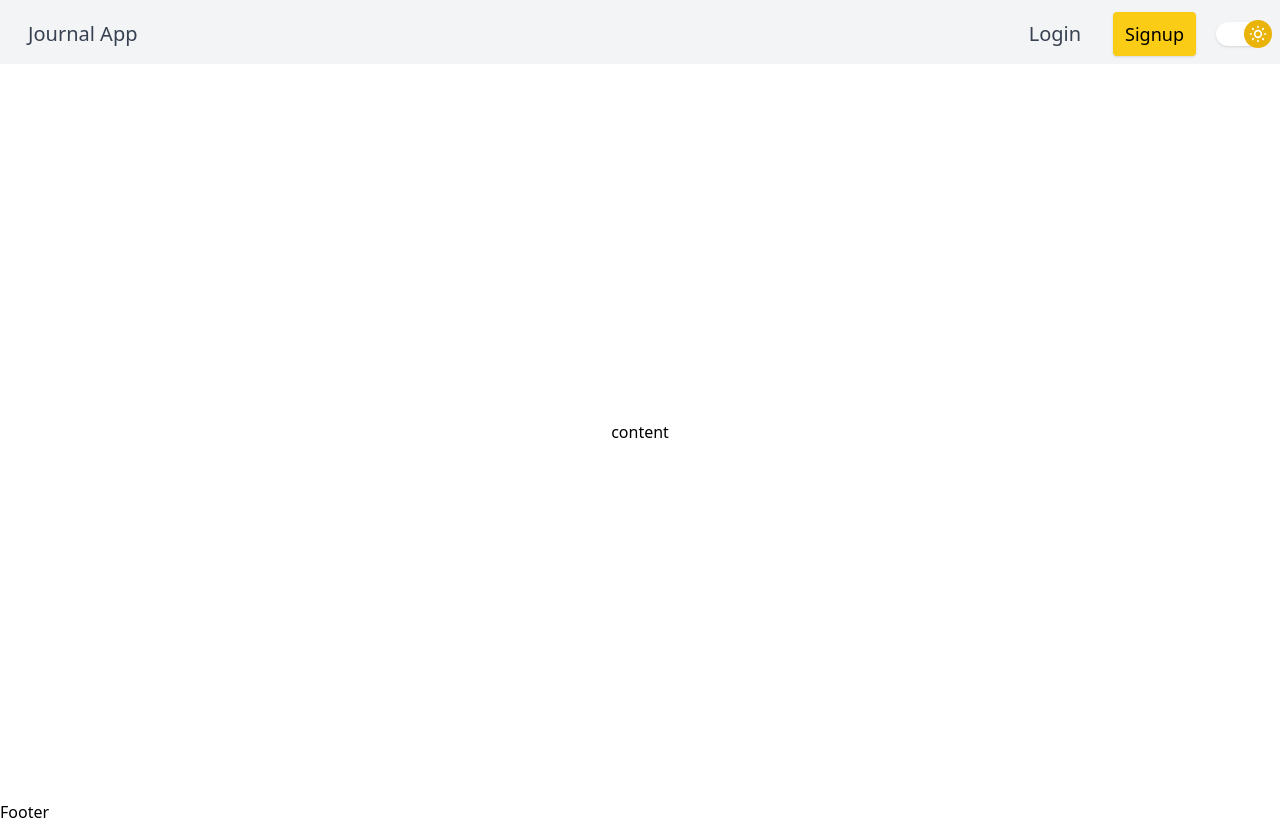
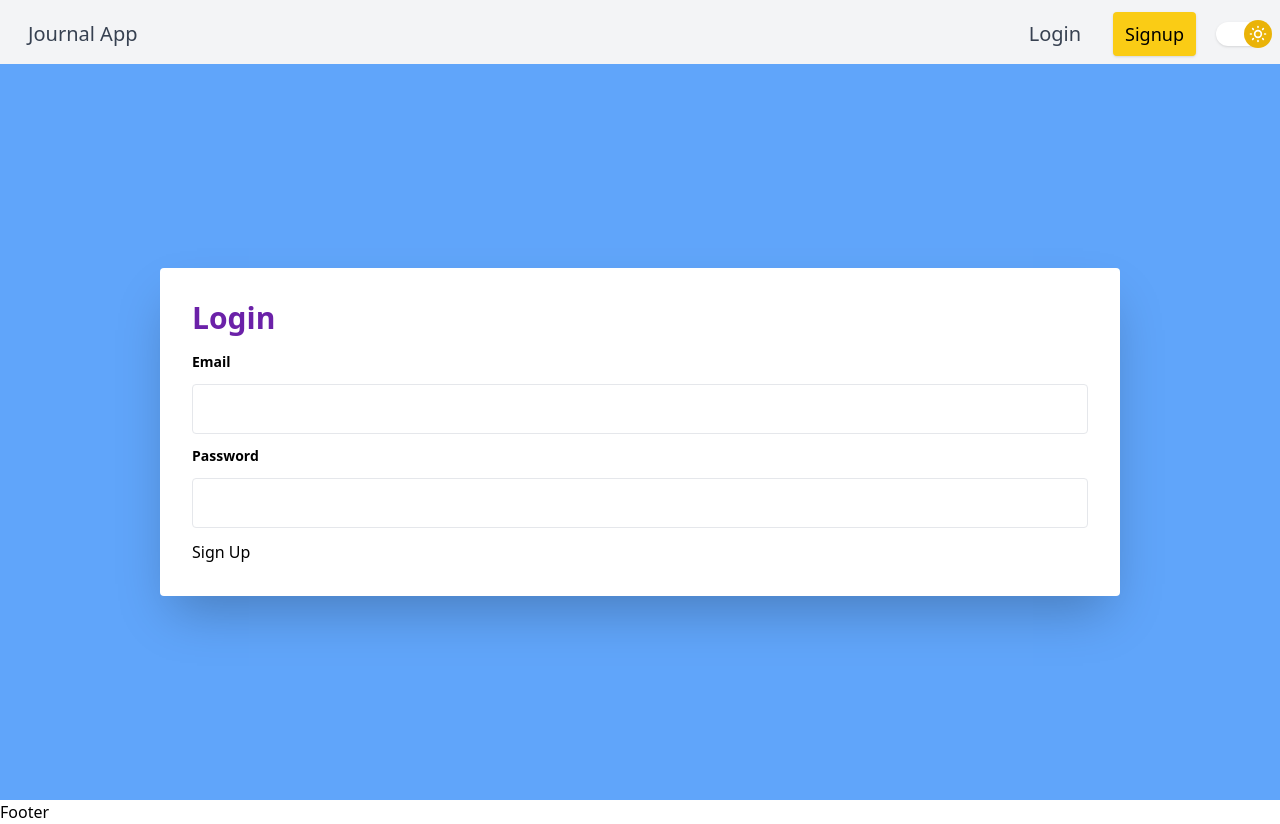
Before and after one commit to mhgamboa/diaray-app, a Next.js app: page /login in a window 1280 px wide. Built offline with nearby package versions, Linux system fonts and the light colour scheme.

Commit message:
Work on login page

```diff
--- a/components/layout/Layout.js
+++ b/components/layout/Layout.js
@@ -9,7 +9,9 @@ const Layout = ({ children }) => {
   return (
     <div className={dark}>
       <Header toggleDark={toggleDark} dark={dark} />
-      <main className="pt-16 h-screen flex items-center justify-center">{children}</main>
+      <main className="pt-16 h-screen flex items-center justify-center bg-blue-400 dark:bg-blue-900">
+        {children}
+      </main>
       <Footer />
     </div>
   );
--- a/pages/login.js
+++ b/pages/login.js
@@ -2,15 +2,34 @@ import React from "react";
 import Head from "next/head";
 
 const Login = () => {
+  const label = "block mb-3 font-bold text-sm";
+  const input = "rounded border border=gray-400 sm:p-3 w-full";
   return (
-    <>
+    <div className="w-5/6 sm:w-3/4 p-8 bg-white rounded shadow-2xl">
       <Head>
         <title>Journal App - Login</title>
         <meta name="description" content="Login Page for journal app" />
         <link rel="icon" href="/favicon.ico" />
       </Head>
-      content
-    </>
+      <h2 className="text-3xl font-bold mb-4 text-purple-800">Login</h2>
+      <form className="space-y-3">
+        <div className="w-full">
+          <label htmlFor="email" className={label}>
+            Email
+          </label>
+          <input type="email" id="email" className={input} />
+        </div>
+
+        <div>
+          <label htmlFor="password" className={label}>
+            Password
+          </label>
+          <input type="password" id="password" className={input} />
+        </div>
+
+        <button>Sign Up</button>
+      </form>
+    </div>
   );
 };
 
```
